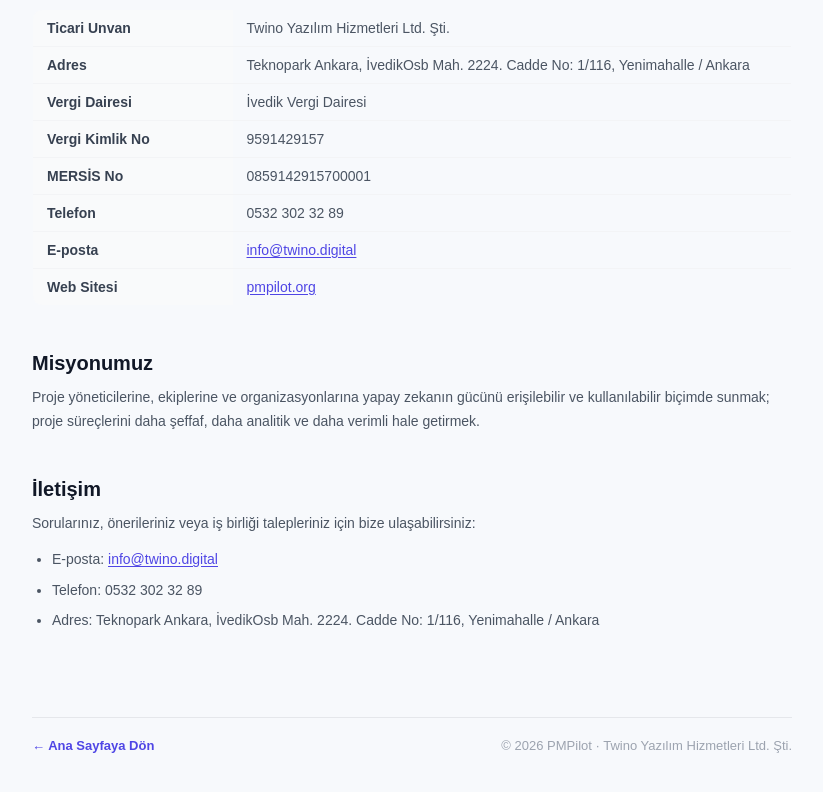
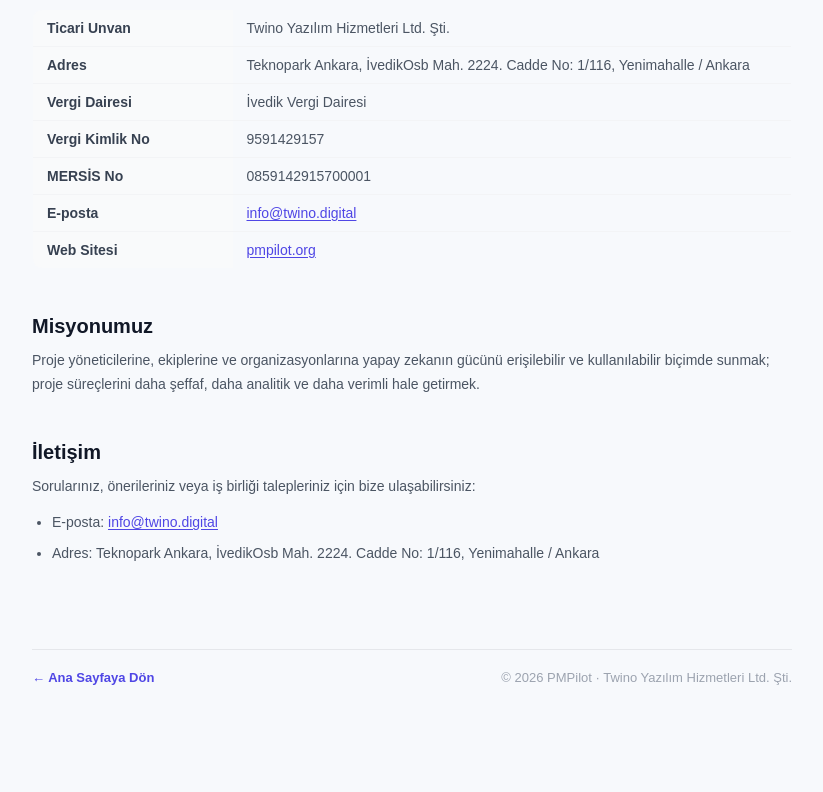
Before and after one commit to tugrul-/pmpilot, a Next.js app: page /hakkimizda in a window 1280 px wide. Shown: the part 612-1404 px from the top of the page, without its empty margins (228-1051 px from the left). After the commit the page ends 1353 px from the top, so only its background shows below. Built offline with nearby package versions, Linux system fonts and the light colour scheme.

Commit message:
legal sayfa update'leri

```diff
--- a/app/gizlilik-politikasi/page.tsx
+++ b/app/gizlilik-politikasi/page.tsx
@@ -30,7 +30,6 @@
               <tr><td>Ünvan</td><td>Twino Yazılım Hizmetleri Ltd. Şti.</td></tr>
               <tr><td>Adres</td><td>Teknopark Ankara, İvedikOsb Mah. 2224. Cadde No: 1/116, Yenimahalle / Ankara</td></tr>
               <tr><td>E-posta</td><td><a href="mailto:info@twino.digital">info@twino.digital</a></td></tr>
-              <tr><td>Telefon</td><td>0532 302 32 89</td></tr>
             </tbody>
           </table>
 
--- a/app/hakkimizda/page.tsx
+++ b/app/hakkimizda/page.tsx
@@ -60,10 +60,6 @@
                 <td>0859142915700001</td>
               </tr>
               <tr>
-                <td>Telefon</td>
-                <td>0532 302 32 89</td>
-              </tr>
-              <tr>
                 <td>E-posta</td>
                 <td><a href="mailto:info@twino.digital">info@twino.digital</a></td>
               </tr>
@@ -87,7 +83,6 @@
           </p>
           <ul>
             <li>E-posta: <a href="mailto:info@twino.digital">info@twino.digital</a></li>
-            <li>Telefon: 0532 302 32 89</li>
             <li>Adres: Teknopark Ankara, İvedikOsb Mah. 2224. Cadde No: 1/116, Yenimahalle / Ankara</li>
           </ul>
         </div>
--- a/app/mesafeli-satis-sozlesmesi/page.tsx
+++ b/app/mesafeli-satis-sozlesmesi/page.tsx
@@ -31,7 +31,6 @@
               <tr><td>Adres</td><td>Teknopark Ankara, İvedikOsb Mah. 2224. Cadde No: 1/116, Yenimahalle / Ankara</td></tr>
               <tr><td>Vergi Dairesi / No</td><td>İvedik / 9591429157</td></tr>
               <tr><td>MERSİS No</td><td>0859142915700001</td></tr>
-              <tr><td>Telefon</td><td>0532 302 32 89</td></tr>
               <tr><td>E-posta</td><td><a href="mailto:info@twino.digital">info@twino.digital</a></td></tr>
             </tbody>
           </table>
--- a/app/teslimat-ve-iade/page.tsx
+++ b/app/teslimat-ve-iade/page.tsx
@@ -112,8 +112,6 @@
           </p>
           <ul>
             <li>E-posta: <a href="mailto:info@twino.digital">info@twino.digital</a></li>
-            <li>Telefon: 0532 302 32 89</li>
-            <li>Çalışma saatleri: Pazartesi–Cuma, 09:00–18:00</li>
           </ul>
         </div>
       </section>
```
